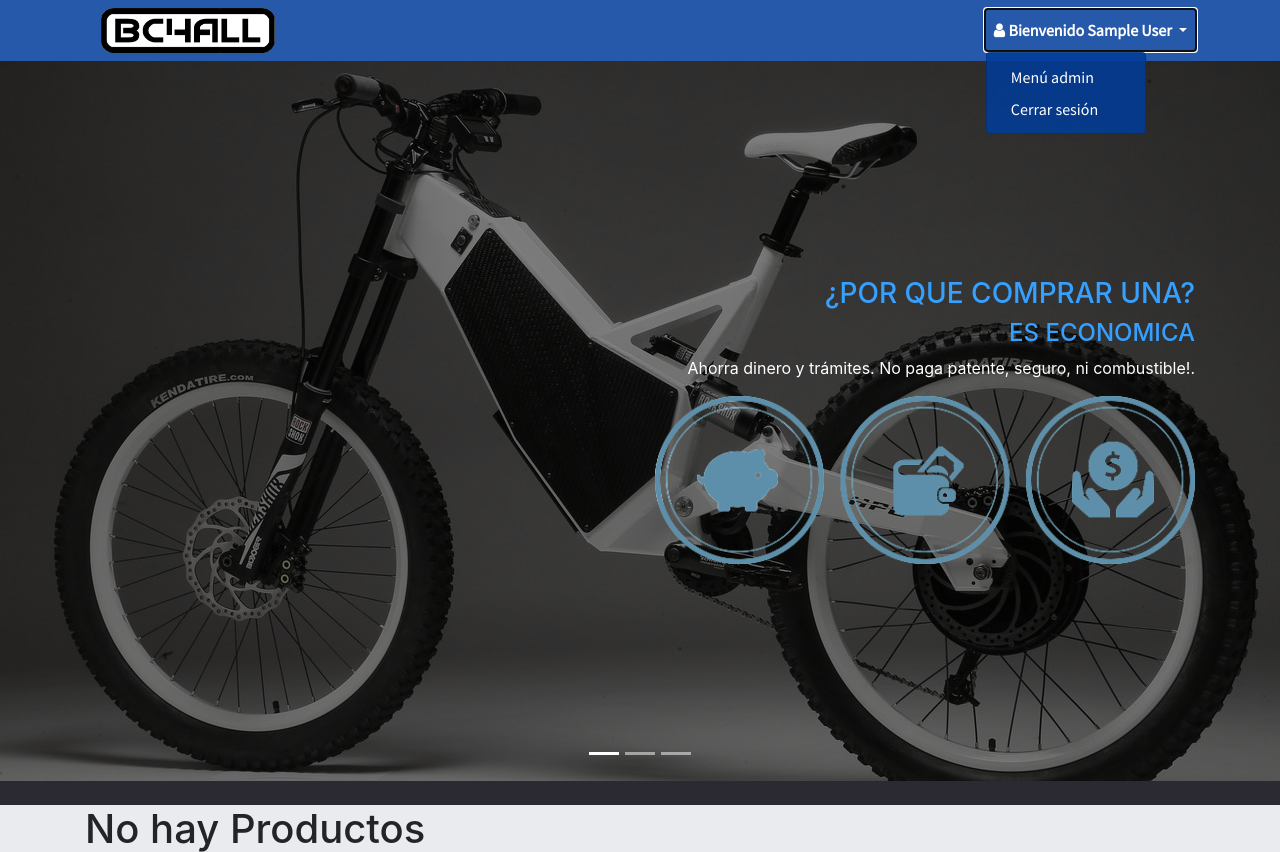
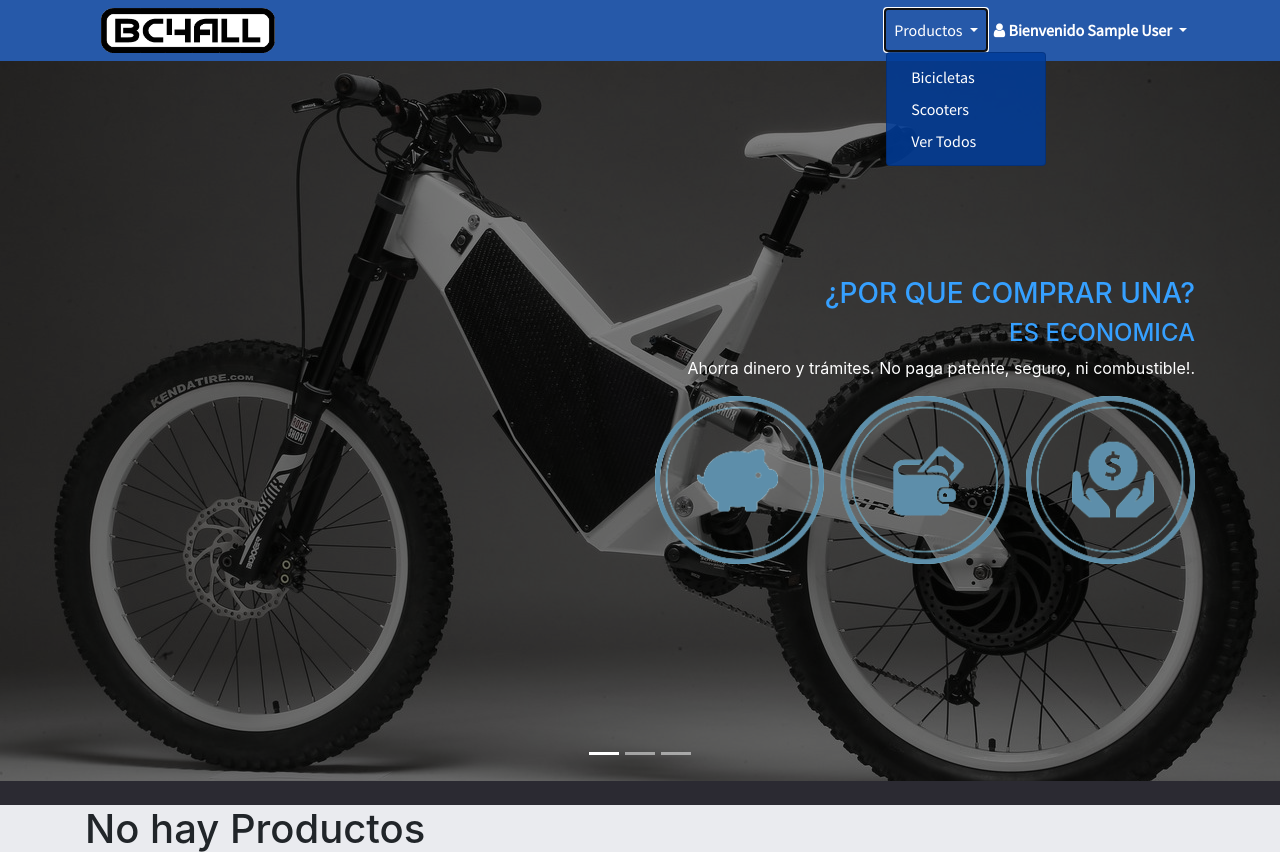
Before and after one commit to Hefes10/bici4all, a CodeIgniter app: page /MiretMartin_TP1/index.php/welcome/index in a window 1280 px wide, after a click on "Productos". Shown: the top 852 px of the page. Run offline with CodeIgniter, Linux system fonts and the light colour scheme; the visitor is signed in with stand-in values (Sample User, id 1); tables that the repository leaves empty hold one stand-in row (values such as "Sample post"); some libraries are stand-ins or nearby versions.

Commit message:
vista principal arreglado botones

```diff
--- a/application/config/routes.php
+++ b/application/config/routes.php
@@ -53,6 +53,7 @@ $route['default_controller'] = 'Welcome';
 
 // páginas principales
 $route['principal'] = 'Welcome';
+$route['principal/(:num)'] = 'Welcome/indexASD/$1';
 $route['terminosycondiciones'] = 'Welcome/terminosycondiciones';
 $route['quienessomos'] = 'Welcome/quienessomos';
 $route['contacto'] = 'Welcome/contacto';
--- a/application/controllers/Welcome.php
+++ b/application/controllers/Welcome.php
@@ -11,8 +11,32 @@ class Welcome extends CI_Controller {
 
 	public function index()
  	{
-		 $dat = array('productos' => $this->producto_model->get_productos());
-		 $data = array('titulo' => 'BC4ALL');
+
+		$dat = array('productos' => $this->producto_model->get_productos());
+
+		$data = array('titulo' => 'BC4ALL');
+
+ 		$this->load->view('front/head_view',$data);
+ 		$this->load->view('front/navbar_view');
+ 		$this->load->view('principal', $dat);
+ 		$this->load->view('front/footer_view');
+ 		$this->load->view('front/modal');
+
+ 	}
+
+	 public function indexASD($id)
+ 	{
+		if ($id == 1){
+			$dat = array('productos' => $this->producto_model->get_bicicletas());
+		}
+		else if ($id == 2){
+			$dat = array('productos' => $this->producto_model->get_scooters());
+		}
+		else{
+			$dat = array('productos' => $this->producto_model->get_productos());
+		}
+
+		$data = array('titulo' => 'BC4ALL');
 
  		$this->load->view('front/head_view',$data);
  		$this->load->view('front/navbar_view');
--- a/application/models/producto_model.php
+++ b/application/models/producto_model.php
@@ -25,9 +25,9 @@ class Producto_model extends CI_Model{
     }
 
     /**
-    * Retorna todos los electrodomesticos
+    * Retorna todas las bicicletas
     */
-    function get_electrodomesticos()
+    function get_bicicletas()
     {
         $query = $this->db->get_where('productos', array('eliminado' => 'NO', 'id_categoria' => '1'));
 
@@ -39,9 +39,9 @@ class Producto_model extends CI_Model{
     }
 
     /**
-    * Retorna todos los muebles
+    * Retorna todos los scooters
     */
-    function get_muebles()
+    function get_scooters()
     {
         $query = $this->db->get_where('productos', array('eliminado' => 'NO', 'id_categoria' => '2'));
 
--- a/application/views/front/footer_view.php
+++ b/application/views/front/footer_view.php
@@ -71,9 +71,9 @@
 
 <!-- Optional JavaScript -->
 <!-- jQuery first, then Popper.js, then Bootstrap JS -->
-<script src="assets/js/jquery-3.3.1.min.js"></script>
+<script src="<?php echo base_url('assets/js/jquery-3.3.1.min.js');?>"></script>
 <script src="https://cdnjs.cloudflare.com/ajax/libs/popper.js/1.14.7/umd/popper.min.js" integrity="sha384-UO2eT0CpHqdSJQ6hJty5KVphtPhzWj9WO1clHTMGa3JDZwrnQq4sF86dIHNDz0W1" crossorigin="anonymous"></script>
-<script src="assets/js/bootstrap.min.js"></script>
-<script src="assets/js/principal.js"></script>
+<script src="<?php echo base_url('assets/js/bootstrap.min.js');?>"></script>
+<script src="<?php echo base_url('assets/js/principal.js');?>"></script>
 </body>
 </html>
--- a/application/views/front/head_view.php
+++ b/application/views/front/head_view.php
@@ -2,7 +2,7 @@
 <html lang="en">
 
 <head>
-	<link href="assets/img/favicon.ico" rel="shortcut icon">
+	<link href="<?php echo base_url('assets/img/favicon.ico');?>" rel="shortcut icon">
 	<!-- Required meta tags -->
 	<meta charset="utf-8">
 	<meta name="viewport" content="width=device-width, initial-scale=1, shrink-to-fit=no">
--- a/application/views/front/navbar_view.php
+++ b/application/views/front/navbar_view.php
@@ -7,7 +7,7 @@
       <a class="navbar-brand">
         <span class="navbar-logo">
           <a href="<?php echo base_url('principal');?>">
-            <img id="logo" src="assets/img/logo.png" alt="Bici4all" title="" style="height: 2.8rem;">
+            <img id="logo" src="<?php echo base_url('assets/img/logo.png');?>" alt="Bici4all" title="" style="height: 2.8rem;">
           </a>
         </span>
       </a>
@@ -21,6 +21,16 @@
       <!--            MENU PARA ADMINISTRADOR-->
       <?php if( ($this->session->userdata('logged_in')) and ($session_data['id_perfil'] == '1')){?>
         <ul class="navbar-nav ml-auto">
+        <li class="nav-item dropdown">
+          <a class="nav-link dropdown-toggle" href="#" id="navbarDropdown" role="button" data-toggle="dropdown" aria-haspopup="true" aria-expanded="false">
+            Productos
+          </a>
+          <div id="dropdown-menu" class="dropdown-menu" aria-labelledby="navbarDropdown">
+            <a class="dropdown-item" href="<?php echo base_url('principal/1');?>">Bicicletas</a>
+            <a class="dropdown-item" href="<?php echo base_url('principal/2');?>">Scooters</a>
+            <a class="dropdown-item" href="<?php echo base_url('principal');?>">Ver Todos</a>
+          </div>
+        </li>
         <li class="nav-item dropdown">
           <a class="nav-link dropdown-toggle" href="#" id="navbarDropdown" role="button" data-toggle="dropdown" aria-haspopup="true" aria-expanded="false">
           <b><i class="fa fa-user"></i> Bienvenido <?= $session_data['nombre'] ?></b>
@@ -40,8 +50,9 @@
             Productos
           </a>
           <div id="dropdown-menu" class="dropdown-menu" aria-labelledby="navbarDropdown">
-            <a class="dropdown-item" href="#">Bicicletas</a>
-            <a class="dropdown-item" href="#">Scooters</a>
+            <a class="dropdown-item" href="<?php echo base_url('principal/1');?>">Bicicletas</a>
+            <a class="dropdown-item" href="<?php echo base_url('principal/2');?>">Scooters</a>
+            <a class="dropdown-item" href="<?php echo base_url('principal');?>">Ver Todos</a>
           </div>
         </li>
         <li class="nav-item">
@@ -75,8 +86,9 @@
             Productos
           </a>
           <div id="dropdown-menu" class="dropdown-menu" aria-labelledby="navbarDropdown">
-            <a class="dropdown-item" href="#">Bicicletas</a>
-            <a class="dropdown-item" href="#">Scooter</a>
+            <a class="dropdown-item" href="<?php echo base_url("principal/1");?>">Bicicletas</a>
+            <a class="dropdown-item" href="<?php echo base_url('principal/2');?>">Scooter</a>
+            <a class="dropdown-item" href="<?php echo base_url('principal');?>">Ver todos</a>
             <!-- <div class="dropdown-divider"></div>
             <a class="dropdown-item" href="#">Something else here</a> -->
           </div>
```
Also changed, not shown: application/views/principal.php (+27 -12 lines), assets/img/productos/imagen61.png (added).
